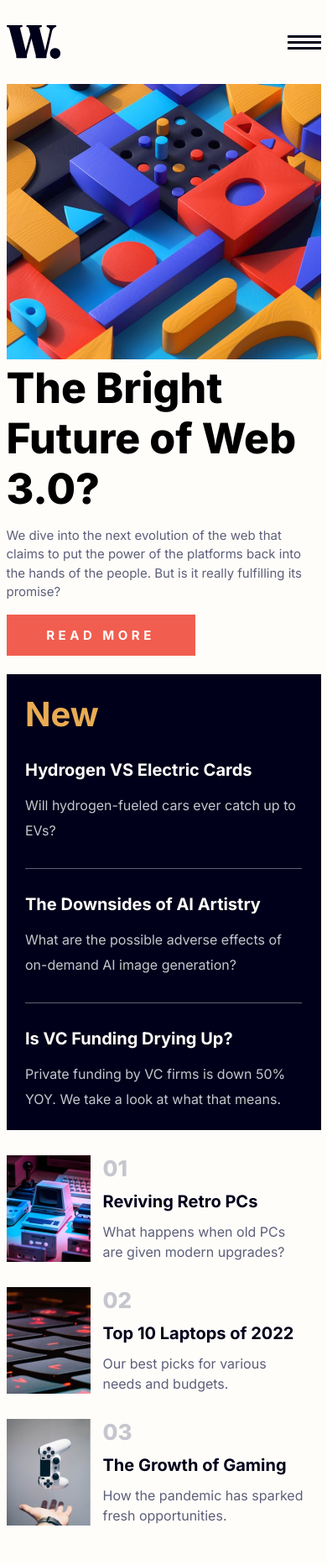
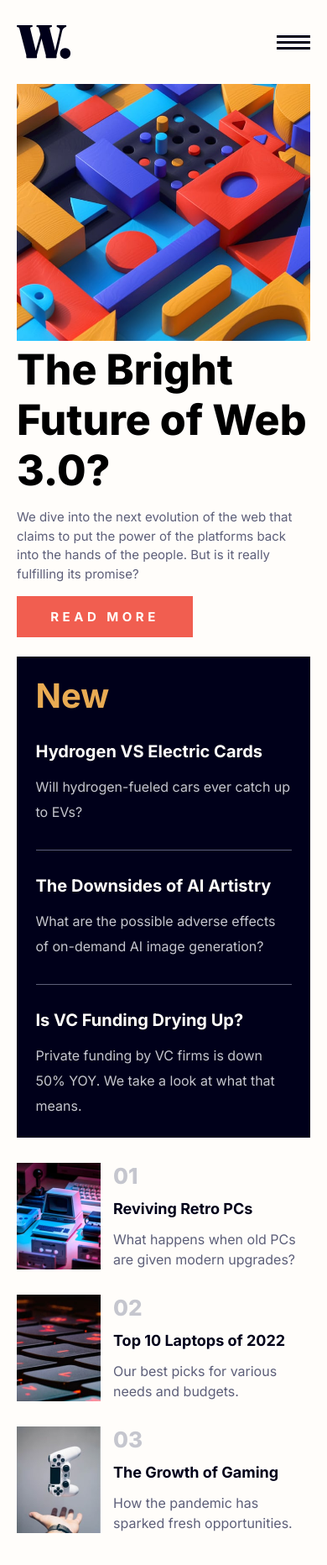
Before and after one commit to dscorzoni/project-react-news-website, a React (Create React App) app: page / in a window 390 px wide. Shown: the top 1864 px of the page at 84% size. Built offline with nearby package versions, Linux system fonts and the light colour scheme.

Commit message:
Improving mobile experience for smaller screens.

```diff
--- a/src/Articles.js
+++ b/src/Articles.js
@@ -25,7 +25,7 @@ const Container = styled.div`
 
   @media (max-width: 1200px) {
     flex-direction: column;
-    width: 375px;
+    max-width: 350px;
     margin-top: 0;
   }
 `;
@@ -52,7 +52,7 @@ const ArticleItem = styled.article`
 
   h2 {
     font-weight: 700;
-    font-size: 20px;
+    font-size: 18px;
   }
 
   p {
@@ -74,7 +74,7 @@ const ArticleItem = styled.article`
       font-size: 26px;
     }
     h2 {
-      font-size: 20px;
+      font-size: 18px;
       margin-bottom: 0;
     }
     p {
--- a/src/Header.js
+++ b/src/Header.js
@@ -31,7 +31,7 @@ const Container = styled.div`
   align-items: center;
 
   @media (max-width: 1200px) {
-    width: 375px;
+    max-width: 350px;
   }
 `;
 
--- a/src/Hero.js
+++ b/src/Hero.js
@@ -21,7 +21,7 @@ const Container = styled.div`
   gap: 1.5rem;
 
   @media (max-width: 1200px) {
-    width: 375px;
+    max-width: 350px;
     flex-direction: column;
   }
 `;
```
